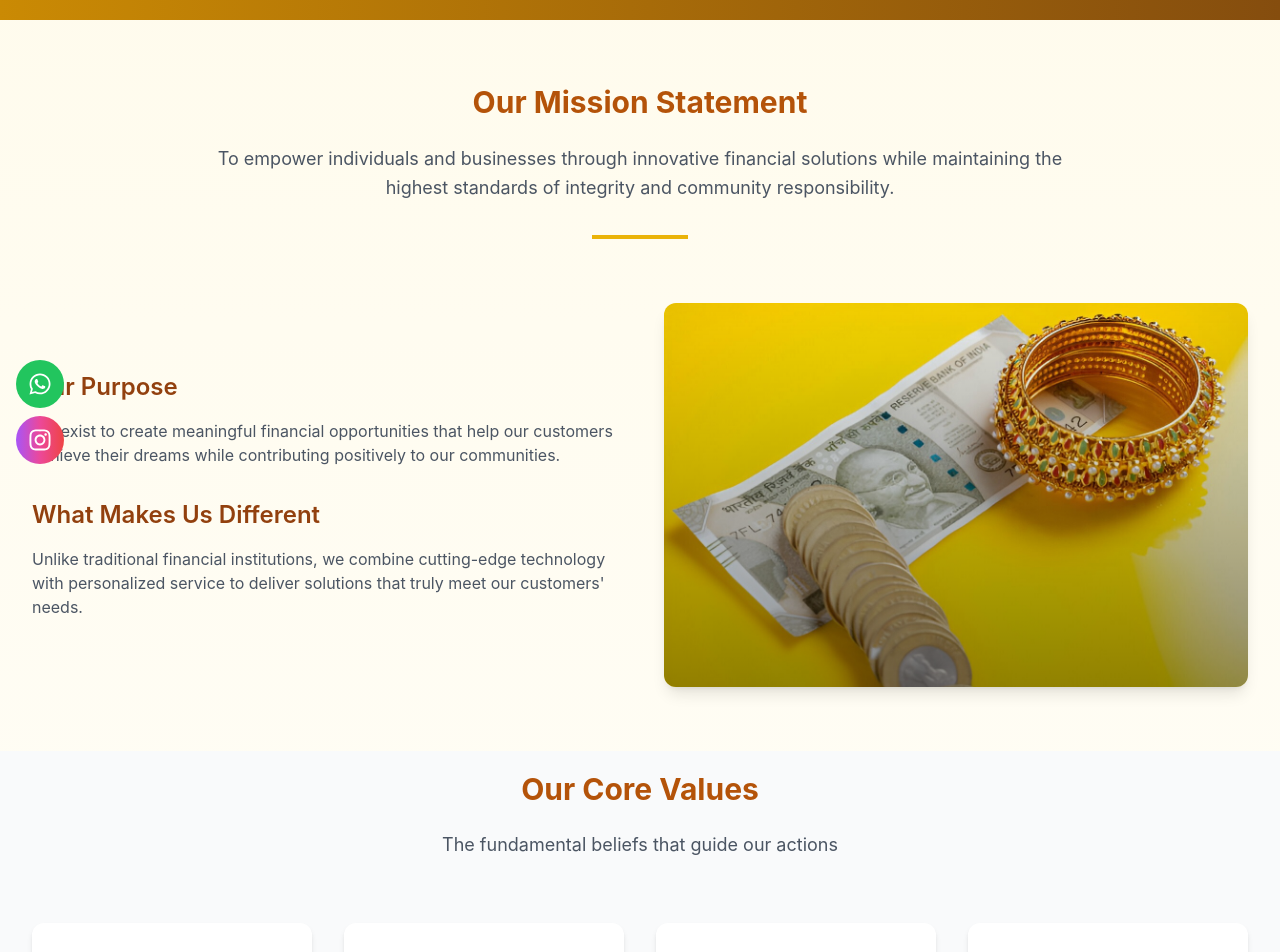
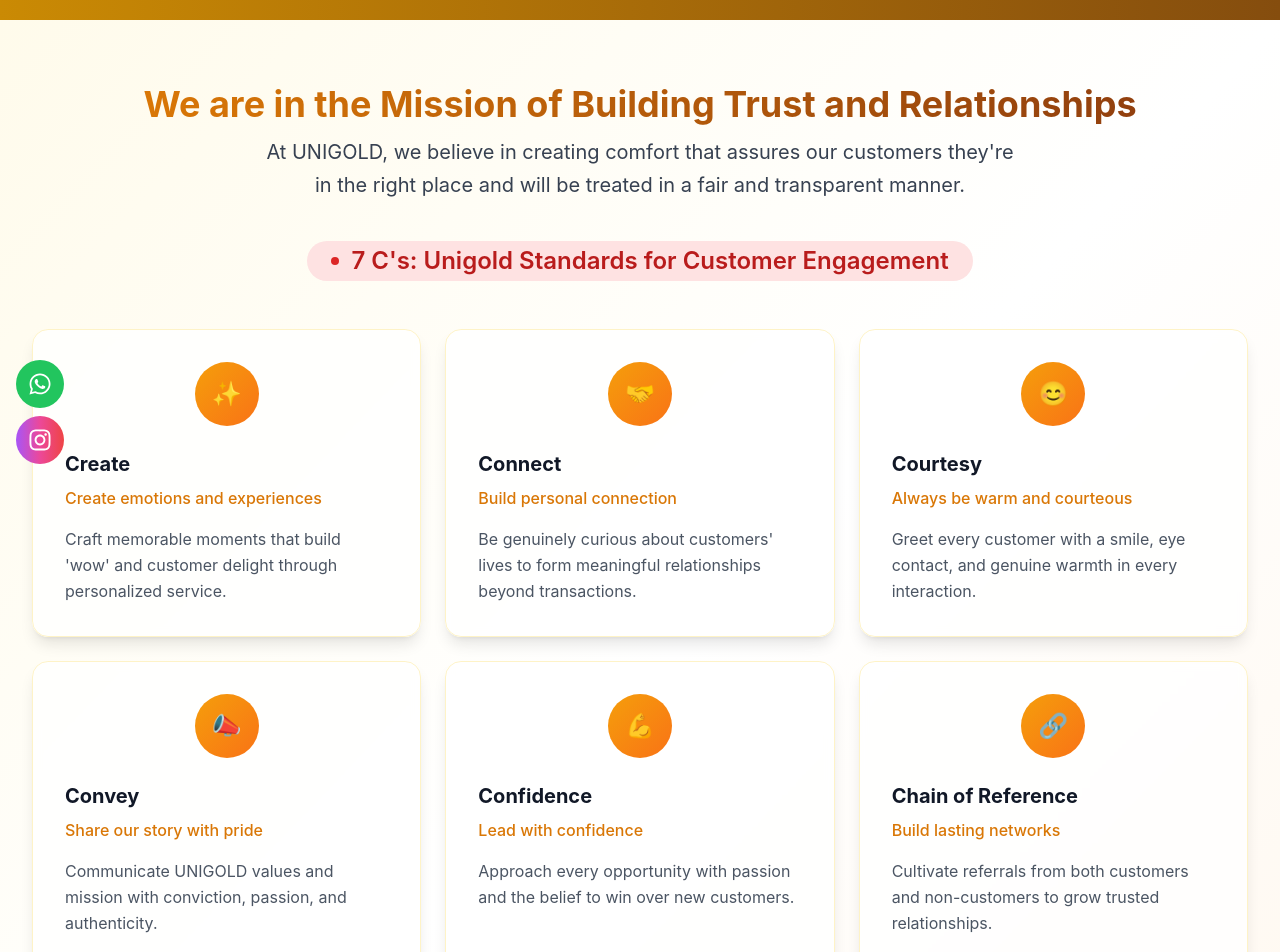
Before and after one commit to bikashsahu28/ugfl, a React (Vite) app: page /about/mission in a window 1280 px wide. Shown: the part 320-1272 px from the top of the page. Built offline with nearby package versions, Linux system fonts and the light colour scheme.

Commit message:
7c component

```diff
--- a/src/components/HomeCarousel.jsx
+++ b/src/components/HomeCarousel.jsx
@@ -11,12 +11,14 @@
   const slides = [
     {
       // image: "https://images.unsplash.com/photo-1610375461246-83df859d849d",../meeting/meeting6.jpg
-       image: "../image/001.jpeg",
+      //  image: "../image/001.jpeg",
       // title: t('carousel.slide1.title'),
       // description: t('carousel.slide1.description'),
+      image: "../image/bnr1.jpeg",
     },
     {
       image: "../image/003.jpeg",
+
     },
     {
       image: "../image/002.jpeg",
--- a/src/components/UnigoldComponent.jsx
+++ b/src/components/UnigoldComponent.jsx
@@ -40,10 +40,6 @@
     >
       <div className="container mx-auto px-4 max-w-6xl">
         {/* Heading */}
-        {/* <h2 className="text-3xl md:text-4xl font-bold text-amber-600 mb-10 text-center">
-          UNIGOLD FINANCE LTD
-        </h2> */}
-
 
         <div className="flex flex-col lg:flex-row gap-10">
           {/* Left side - Content */}
--- a/src/pages/Mission.jsx
+++ b/src/pages/Mission.jsx
@@ -1,13 +1,59 @@
+
+import { useState, useEffect } from 'react';
 import { useTranslation } from 'react-i18next';
 import { FaCircle } from 'react-icons/fa';
 import { GoCheck, GoCheckCircleFill } from 'react-icons/go';
 
 function Mission() {
   const { t } = useTranslation();
+  // Core values data
+  const coreValues = [
+    {
+      title: "Create",
+      subtitle: "Create emotions and experiences",
+      description: "Craft memorable moments that build 'wow' and customer delight through personalized service.",
+      icon: "✨"
+    },
+    {
+      title: "Connect",
+      subtitle: "Build personal connection",
+      description: "Be genuinely curious about customers' lives to form meaningful relationships beyond transactions.",
+      icon: "🤝"
+    },
+    {
+      title: "Courtesy",
+      subtitle: "Always be warm and courteous",
+      description: "Greet every customer with a smile, eye contact, and genuine warmth in every interaction.",
+      icon: "😊"
+    },
+    {
+      title: "Convey",
+      subtitle: "Share our story with pride",
+      description: "Communicate UNIGOLD values and mission with conviction, passion, and authenticity.",
+      icon: "📣"
+    },
+    {
+      title: "Confidence",
+      subtitle: "Lead with confidence",
+      description: "Approach every opportunity with passion and the belief to win over new customers.",
+      icon: "💪"
+    },
+    {
+      title: "Chain of Reference",
+      subtitle: "Build lasting networks",
+      description: "Cultivate referrals from both customers and non-customers to grow trusted relationships.",
+      icon: "🔗"
+    },
+    {
+      title: "Comfort",
+      subtitle: "Provide peace of mind",
+      description: "Assure customers they're in the right place and will be treated fairly and transparently.",
+      icon: "🏡"
+    }
+  ];
 
   return (
     <div className="bg-gradient-to-b from-amber-50 to-white min-h-screen">
-
       {/* Hero Section */}
       <div className="relative bg-gradient-to-r from-yellow-600 to-yellow-800 py-20 text-center overflow-hidden">
         {/* Background pattern using icons */}
@@ -36,10 +82,73 @@
           </p>
         </div>
       </div>
+            {/* 7 C's Section */}
+     <section className="py-16 bg-gradient-to-br from-amber-50 via-white to-orange-50 overflow-hidden">
+  <div className="max-w-7xl mx-auto px-4 sm:px-6 lg:px-8">
+    <div className="text-center mb-10">
 
+       <div className="text-center mb-1">
+            <h3 className="text-4xl font-bold text-center text-gray-800 mb-3">
+        <span className="bg-clip-text text-transparent bg-gradient-to-r from-amber-600 to-amber-800">
+                We are in the Mission of Building  Trust and Relationships
+      </span>
+      </h3>
+          </div>
 
+      <div className="max-w-3xl mx-auto">
+        <p className="text-xl text-gray-700 leading-relaxed">
+          At UNIGOLD, we believe in creating comfort that assures our customers
+          they're in the right place and will be treated in a fair and transparent manner.
+        </p>
+      </div>
+    </div>
+
+    {/* 7 C's Title */}
+    <div className="text-center mb-12">
+      <div className="inline-flex items-center gap-3 bg-red-100 px-6 py-1 rounded-full">
+        <div className="w-2 h-2 bg-red-600 rounded-full"></div>
+        <span className="text-2xl font-semibold text-red-700">7 C's: Unigold Standards for Customer Engagement</span>
+      </div>
+    </div>
+
+    {/* Core Values Grid - Updated to match benefits style */}
+    <div className="grid md:grid-cols-2 lg:grid-cols-3 gap-6">
+      {coreValues.map((value, index) => (
+        <div
+          key={index}
+          className="
+benefit-card group relative bg-white/80 backdrop-blur-sm rounded-2xl p-8 shadow-lg hover:shadow-2xl transition-all duration-500 hover:-translate-y-2 border border-amber-100          "        >
+          <div className="relative z-10">
+            {/* Icon */}
+            <div className="benefit-icon mb-6 flex justify-center">
+              <div className="w-16 h-16 rounded-full bg-gradient-to-br from-amber-500 to-orange-500 flex items-center justify-center transform group-hover:scale-110 transition-transform duration-500">
+                <span className="text-2xl text-white">{value.icon}</span>
+              </div>
+            </div>
+
+            {/* Title and Subtitle */}
+            <h4 className="text-xl font-bold  text-gray-900 mb-2">
+              {value.title}
+            </h4>
+            <p className="text-amber-600 font-medium mb-4">
+              {value.subtitle}
+            </p>
+
+            {/* Description */}
+            <p className="text-gray-600 leading-relaxed">
+              {value.description}
+            </p>
+          </div>
+
+          {/* Hover effect border */}
+          <div className="absolute inset-0 rounded-2xl border-2 border-red-500/0 group-hover:border-red-500/30 transition-all duration-500"></div>
+        </div>
+      ))}
+    </div>
+  </div>
+    </section>
       {/* Mission Statement */}
-      <section className="max-w-7xl mx-auto px-4 sm:px-6 lg:px-8 py-16">
+      {/* <section className="max-w-7xl mx-auto px-4 sm:px-6 lg:px-8 py-16">
         <div className="text-center max-w-4xl mx-auto mb-16">
           <h2 className="text-3xl font-bold mb-6 text-amber-700 text-center">{t('mission.statement.title')}</h2>
           <p className="text-lg text-gray-600 mb-8 leading-relaxed">
@@ -53,8 +162,7 @@
             <h3 className="text-2xl font-semibold text-amber-800 mb-4">{t('mission.purpose.title')}</h3>
             <p className="text-gray-600 mb-6">{t('mission.purpose.content')}</p>
 
-            <h3 className="text-2xl font-semibold text-amber-800 mb-4 mt-8">{t('mission.difference.title')}</h3>
-            <p className="text-gray-600">{t('mission.difference.content')}</p>
+
           </div>
           <div className="relative rounded-xl overflow-hidden shadow-lg h-96">
             <img
@@ -65,8 +173,7 @@
             <div className="absolute inset-0 bg-gradient-to-t from-black/40 to-transparent"></div>
           </div>
         </div>
-      </section>
-
+      </section> */}
       {/* Core Values */}
       <section className="bg-gray-50 py-5 ">
         <div className="max-w-7xl mx-auto px-4 sm:px-6 lg:px-8">
@@ -115,7 +222,6 @@
           </div>
         </div>
       </section>
-
        {/* CTA Section */}
        <section className="max-w-7xl mx-auto px-4 sm:px-6 lg:px-8 pb-16">
          <div className="bg-gradient-to-r from-yellow-400 to-yellow-500 rounded-2xl p-12 text-center">
```
Also changed, not shown: public/image/bnr1.jpeg (added), src/components/text.txt. Lines whose indentation alone changed are shown as unchanged.
